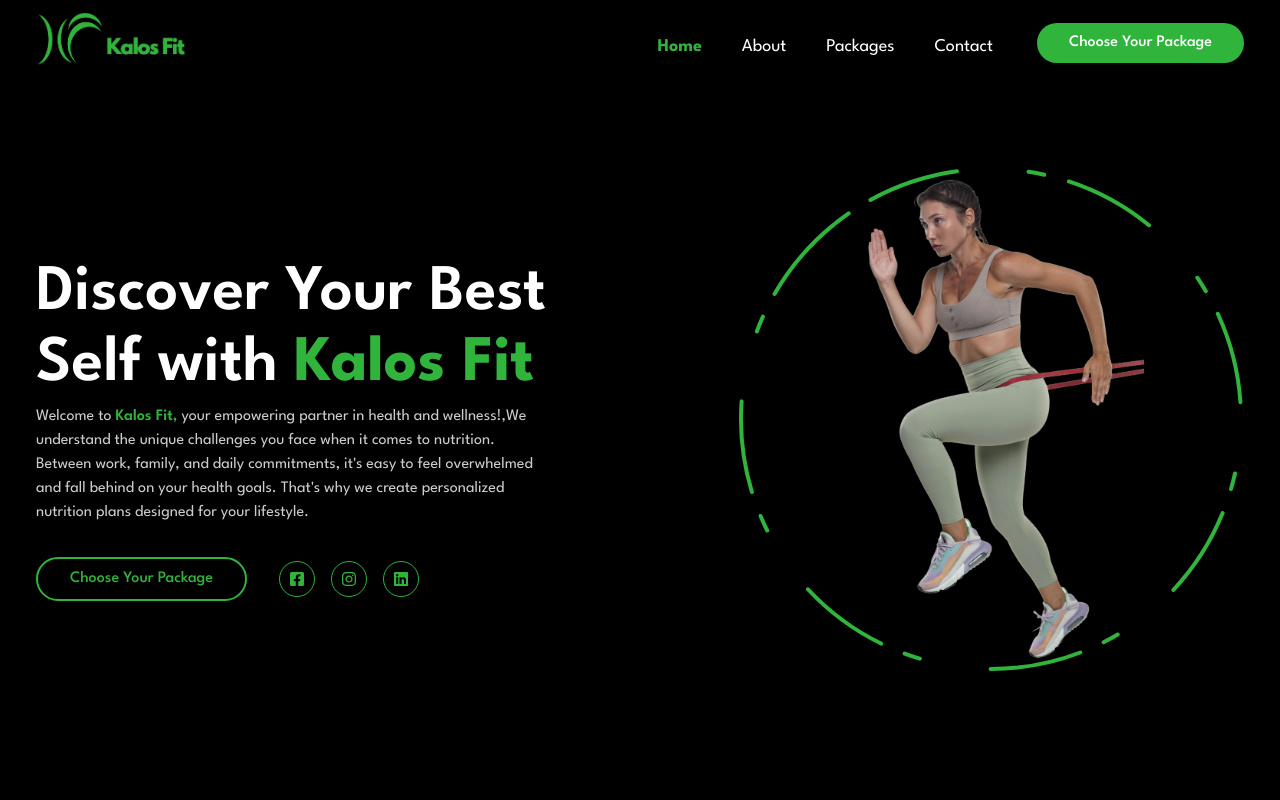
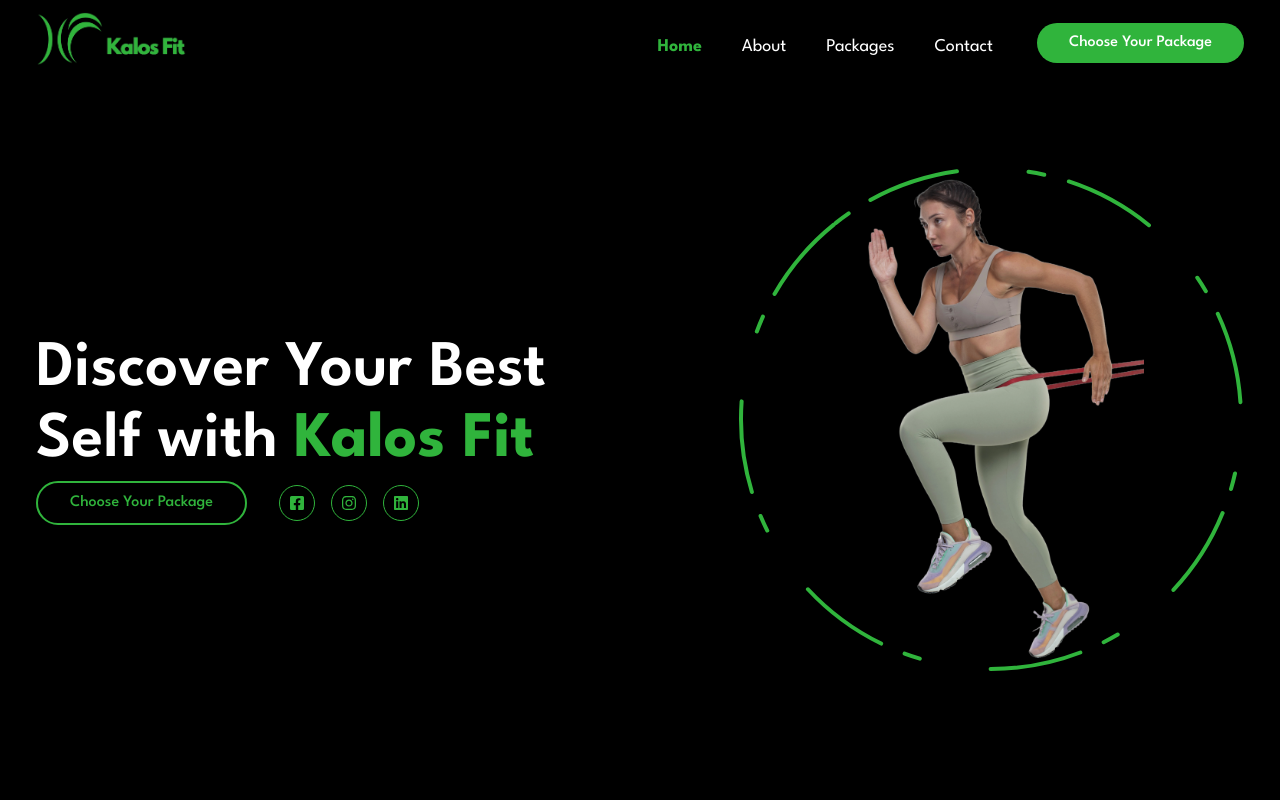
Before and after one commit to mohamed-sayed-elmahdy/kalos-fit, a Next.js app: page / in a window 1280 px wide. Shown: the top 800 px of the page. Built offline with nearby package versions, Linux system fonts and the light colour scheme.

Commit message:
optimize  performance

```diff
--- a/src/app/components/HeroSection/HeroSection.jsx
+++ b/src/app/components/HeroSection/HeroSection.jsx
@@ -14,15 +14,7 @@ function HeroSection() {
             Discover Your Best <br />
             Self with <span className="textgreen font-bold">Kalos Fit</span>
           </h1>
-          <p className="max-w-[500px] mb-8 text-white/80">
-            Welcome to
-            <span className="textgreen font-semibold"> Kalos Fit,</span> your
-            empowering partner in health and wellness!,We understand the unique
-            challenges you face when it comes to nutrition. Between work,
-            family, and daily commitments, it's easy to feel overwhelmed and
-            fall behind on your health goals. That's why we create personalized
-            nutrition plans designed for your lifestyle.
-          </p>
+
           {/* btn and socials */}
           <div className="flex flex-col xl:flex-row items-center gap-8 ">
             <PackageButton
```
